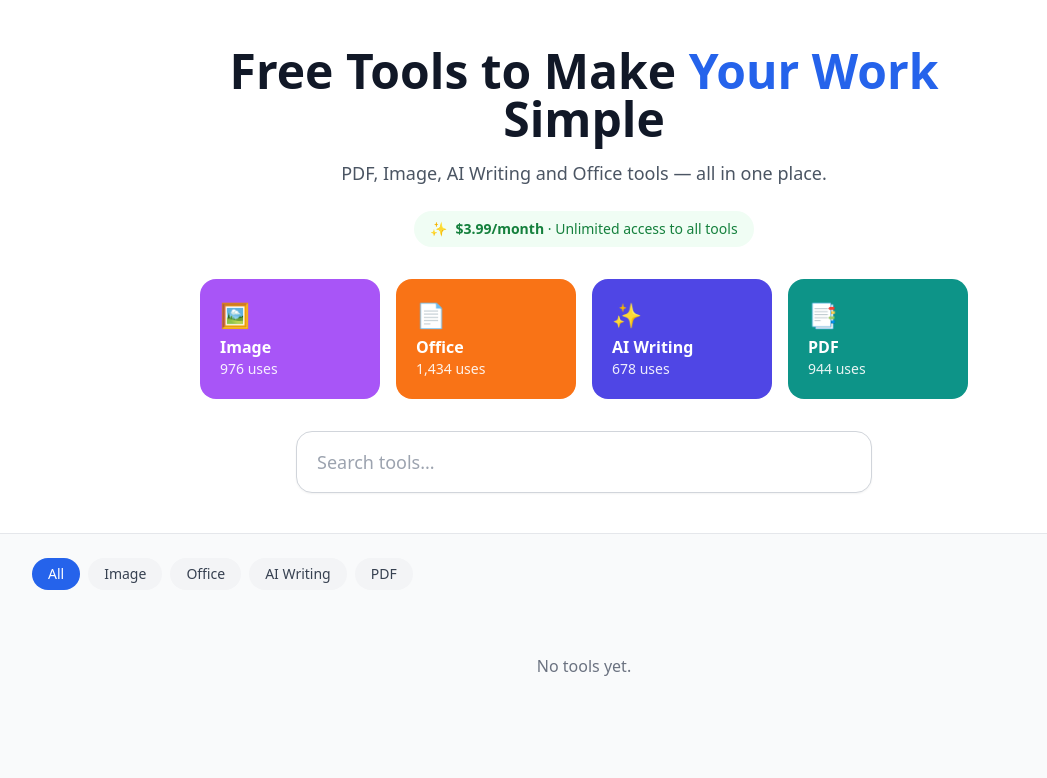
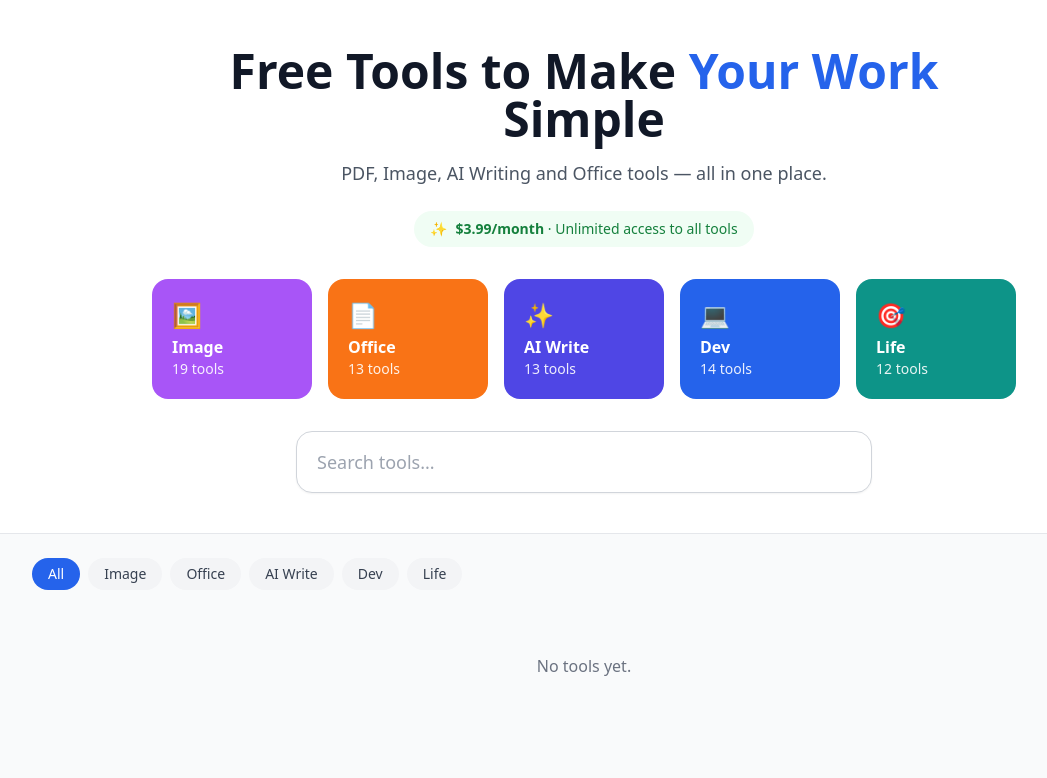
Before and after one commit to songke78772-oss/toolnest-v3, a Node server app: page / in a window 1280 px wide. Shown: the part 106-884 px from the top of the page, without its empty margins (56-1103 px from the left). Run offline with Node 20, Linux system fonts and the light colour scheme; data that the repository does not hold is empty; some libraries are stand-ins or nearby versions.

Commit message:
Update index.ejs

```diff
--- a/views/index.ejs
+++ b/views/index.ejs
@@ -8,20 +8,6 @@
   <meta name="keywords" content="online tools, PDF tools, AI writer, image tools, office tools, productivity tools">
   <link rel="canonical" href="https://protoolnest.com/">
   <script src="https://cdn.tailwindcss.com"></script>
-  <style>
-    .marquee {
-      overflow: hidden;
-      white-space: nowrap;
-    }
-    .marquee-content {
-      display: inline-block;
-      animation: marquee 28s linear infinite;
-    }
-    @keyframes marquee {
-      0% { transform: translateX(100%); }
-      100% { transform: translateX(-100%); }
-    }
-  </style>
 </head>
 <body class="bg-gray-50">
   <!-- Nav -->
@@ -43,7 +29,7 @@
     </div>
   </nav>
 
-  <!-- Vertical Scrolling Banner -->
+  <!-- Banner -->
   <div class="bg-blue-600 text-white text-sm overflow-hidden h-9 relative">
     <div id="ticker" class="absolute inset-0 flex items-center justify-center transition-all duration-500">
       <span>📄 Legal document service coming soon</span>
@@ -73,7 +59,6 @@
         }, 50);
       }, 400);
     }
-
     setInterval(showNext, 3500);
   </script>
 
@@ -87,38 +72,42 @@
         PDF, Image, AI Writing and Office tools — all in one place.
       </p>
 
-      <!-- Pricing Badge -->
       <div class="inline-flex items-center gap-2 bg-green-50 text-green-700 px-4 py-2 rounded-full text-sm font-medium mb-8">
         <span>✨</span>
         <span><strong>$3.99/month</strong> · Unlimited access to all tools</span>
       </div>
 
       <!-- Category Cards -->
-      <div class="grid grid-cols-2 md:grid-cols-4 gap-4 max-w-3xl mx-auto mb-8">
+      <div class="grid grid-cols-2 md:grid-cols-5 gap-4 max-w-4xl mx-auto mb-8">
         <button data-category="Image" class="category-card bg-purple-500 text-white p-5 rounded-2xl text-left hover:opacity-90 transition">
           <div class="text-2xl mb-1">🖼️</div>
           <div class="font-semibold">Image</div>
-          <div class="text-sm opacity-90" id="count-Image">--</div>
+          <div class="text-sm opacity-90">19 tools</div>
         </button>
         <button data-category="Office" class="category-card bg-orange-500 text-white p-5 rounded-2xl text-left hover:opacity-90 transition">
           <div class="text-2xl mb-1">📄</div>
           <div class="font-semibold">Office</div>
-          <div class="text-sm opacity-90" id="count-Office">--</div>
+          <div class="text-sm opacity-90">13 tools</div>
         </button>
-        <button data-category="AI" class="category-card bg-indigo-600 text-white p-5 rounded-2xl text-left hover:opacity-90 transition">
+        <button data-category="AI Write" class="category-card bg-indigo-600 text-white p-5 rounded-2xl text-left hover:opacity-90 transition">
           <div class="text-2xl mb-1">✨</div>
-          <div class="font-semibold">AI Writing</div>
-          <div class="text-sm opacity-90" id="count-AI">--</div>
+          <div class="font-semibold">AI Write</div>
+          <div class="text-sm opacity-90">13 tools</div>
         </button>
-        <button data-category="PDF" class="category-card bg-teal-600 text-white p-5 rounded-2xl text-left hover:opacity-90 transition">
-          <div class="text-2xl mb-1">📑</div>
-          <div class="font-semibold">PDF</div>
-          <div class="text-sm opacity-90" id="count-PDF">--</div>
+        <button data-category="Dev" class="category-card bg-blue-600 text-white p-5 rounded-2xl text-left hover:opacity-90 transition">
+          <div class="text-2xl mb-1">💻</div>
+          <div class="font-semibold">Dev</div>
+          <div class="text-sm opacity-90">14 tools</div>
+        </button>
+        <button data-category="Life" class="category-card bg-teal-600 text-white p-5 rounded-2xl text-left hover:opacity-90 transition">
+          <div class="text-2xl mb-1">🎯</div>
+          <div class="font-semibold">Life</div>
+          <div class="text-sm opacity-90">12 tools</div>
         </button>
       </div>
 
       <!-- Search -->
-      <div class="max-w-xl mx-auto relative">
+      <div class="max-w-xl mx-auto">
         <input type="text" id="searchInput" placeholder="Search tools..."
                class="w-full border border-gray-300 rounded-2xl px-5 py-4 text-lg focus:outline-none focus:ring-2 focus:ring-blue-500 shadow-sm">
       </div>
@@ -126,13 +115,14 @@
   </div>
 
   <div class="max-w-6xl mx-auto p-6">
-    <!-- Category Filter Buttons -->
-    <div class="flex flex-wrap gap-2 mb-6" id="categoryTabs">
+    <!-- Filter Buttons -->
+    <div class="flex flex-wrap gap-2 mb-6">
       <button data-category="all" class="category-btn px-4 py-1.5 rounded-full text-sm font-medium bg-blue-600 text-white">All</button>
       <button data-category="Image" class="category-btn px-4 py-1.5 rounded-full text-sm font-medium bg-gray-100 text-gray-700 hover:bg-gray-200">Image</button>
       <button data-category="Office" class="category-btn px-4 py-1.5 rounded-full text-sm font-medium bg-gray-100 text-gray-700 hover:bg-gray-200">Office</button>
-      <button data-category="AI" class="category-btn px-4 py-1.5 rounded-full text-sm font-medium bg-gray-100 text-gray-700 hover:bg-gray-200">AI Writing</button>
-      <button data-category="PDF" class="category-btn px-4 py-1.5 rounded-full text-sm font-medium bg-gray-100 text-gray-700 hover:bg-gray-200">PDF</button>
+      <button data-category="AI Write" class="category-btn px-4 py-1.5 rounded-full text-sm font-medium bg-gray-100 text-gray-700 hover:bg-gray-200">AI Write</button>
+      <button data-category="Dev" class="category-btn px-4 py-1.5 rounded-full text-sm font-medium bg-gray-100 text-gray-700 hover:bg-gray-200">Dev</button>
+      <button data-category="Life" class="category-btn px-4 py-1.5 rounded-full text-sm font-medium bg-gray-100 text-gray-700 hover:bg-gray-200">Life</button>
     </div>
 
     <!-- Tools Grid -->
@@ -159,7 +149,6 @@
       <% } %>
     </div>
 
-    <!-- Bottom CTA -->
     <% if (!loggedIn) { %>
     <div class="mt-16 text-center bg-white rounded-2xl border p-8">
       <h2 class="text-2xl font-bold text-gray-800 mb-2">Get Unlimited Access</h2>
@@ -170,7 +159,7 @@
     </div>
     <% } %>
 
-    <!-- Tool Request -->
+    <!-- Request a Tool -->
     <section class="mt-12 bg-white p-8 rounded-xl border">
       <h2 class="text-xl font-semibold mb-4">Request a Tool</h2>
       <form action="/request-tool" method="post" class="space-y-4 max-w-lg">
@@ -194,18 +183,6 @@
   </footer>
 
   <script>
-    const baseCounts = {
-      Image: 500 + Math.floor(Math.random() * 800),
-      Office: 500 + Math.floor(Math.random() * 1200),
-      AI: 300 + Math.floor(Math.random() * 500),
-      PDF: 400 + Math.floor(Math.random() * 700)
-    };
-
-    Object.keys(baseCounts).forEach(cat => {
-      const el = document.getElementById('count-' + cat);
-      if (el) el.textContent = baseCounts[cat].toLocaleString() + ' uses';
-    });
-
     document.querySelectorAll('.category-card, .category-btn').forEach(btn => {
       btn.addEventListener('click', () => {
         const category = btn.dataset.category;
```
